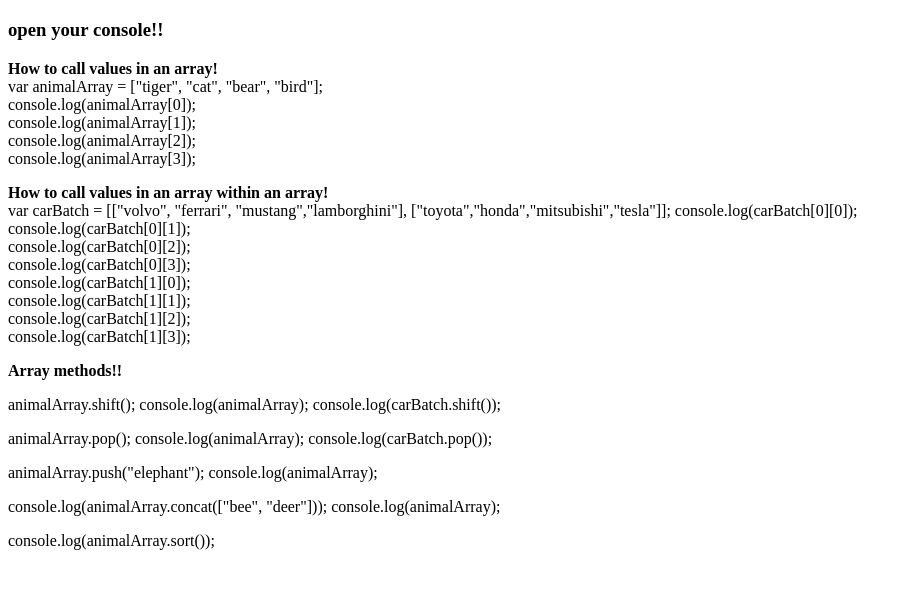
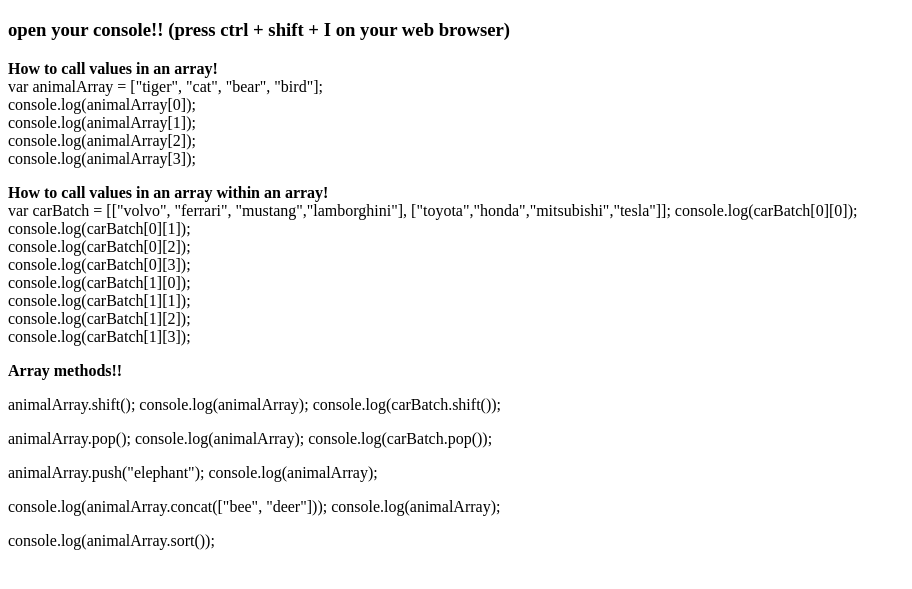
Before and after one commit to migueldeguzman/arrays, a plain HTML site: page index.html in a window 1280 px wide. Shown: the part 61-650 px from the top of the page, without its empty margins (0-912 px from the left). Drawn offline with Linux system fonts and the light colour scheme.

Commit message:
adding info on use of console for non coders

```diff
--- a/index.html
+++ b/index.html
@@ -5,7 +5,7 @@
 </head>
 <body>
 	<h1>Arrays in Javascript</h1>
-	<h3>open your console!!</h3>
+	<h3>open your console!! (press ctrl + shift + I on your web browser)</h3>
 	<P>
 	<b>How to call values in an array!</b>
 	<br>
```
